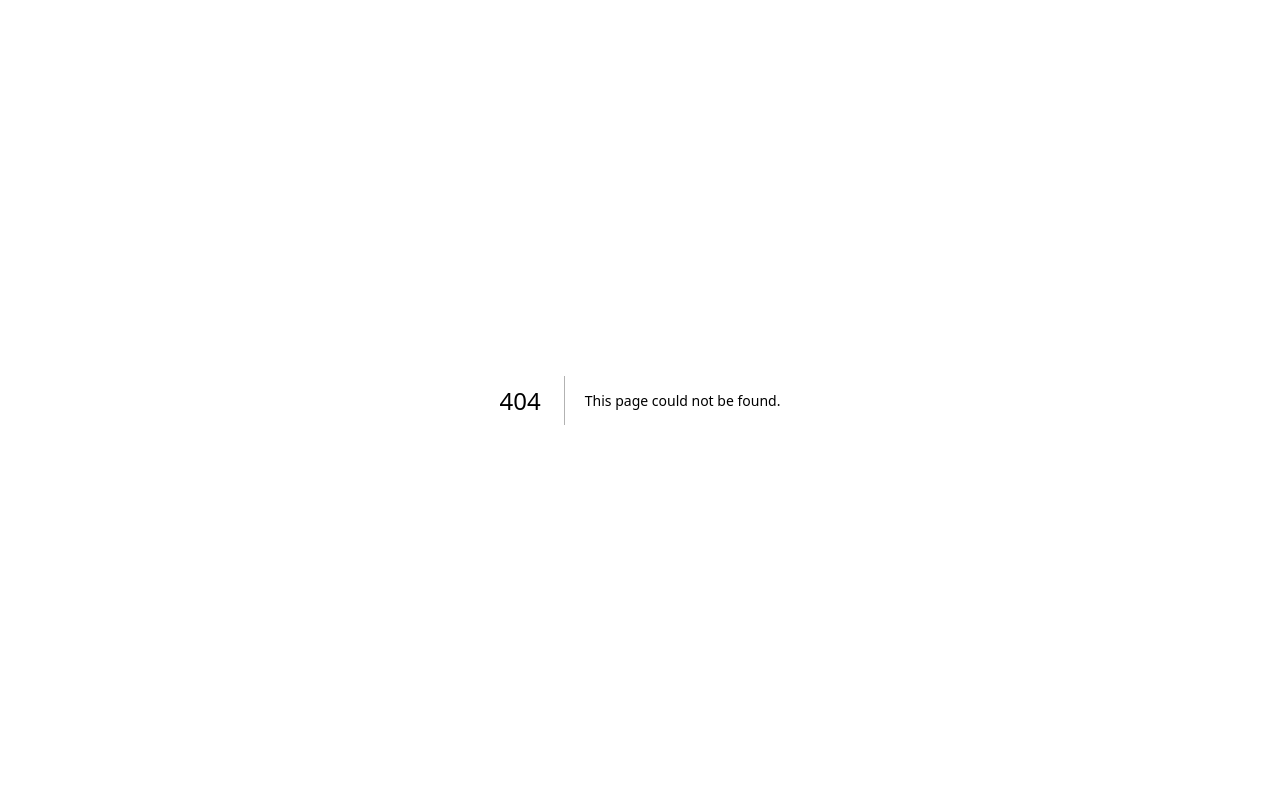
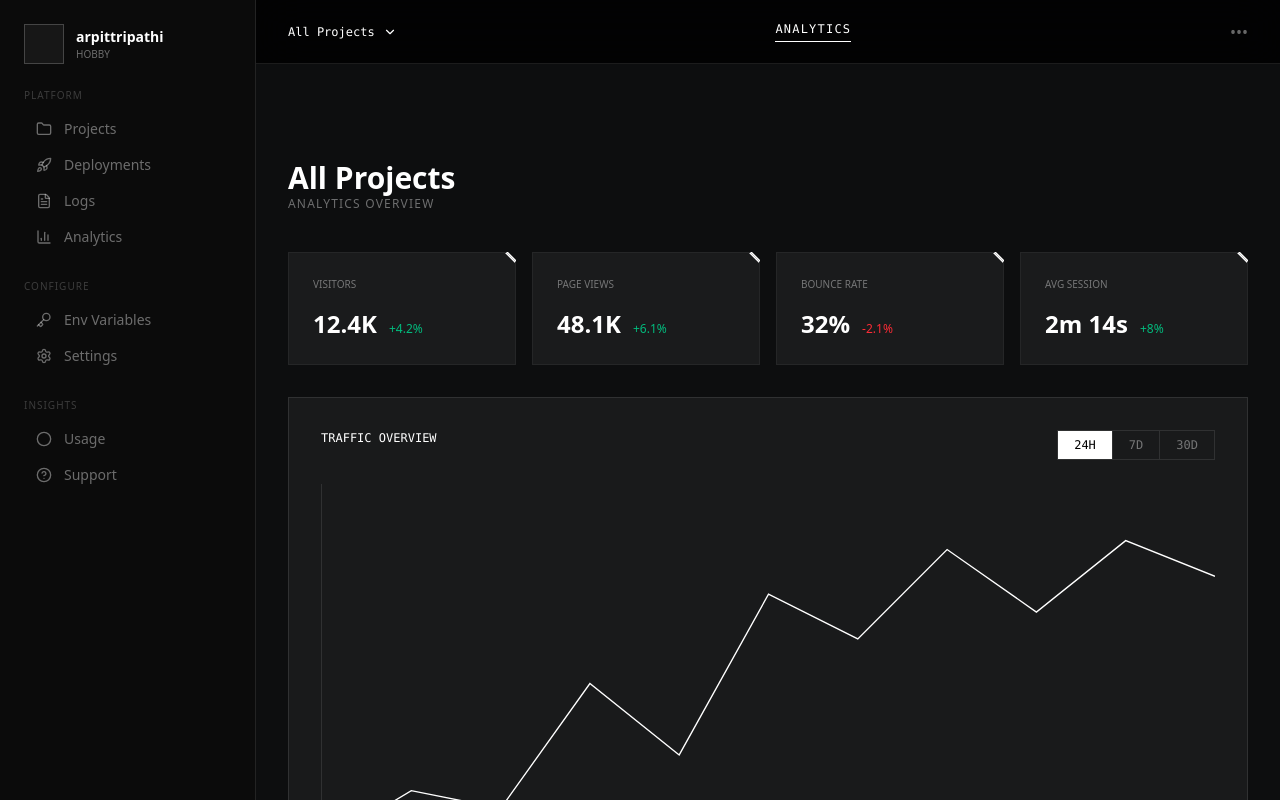
Before and after one commit to ABUDIYAAAA/kr0n, a Next.js app in the folder client/: page /dashboard/analytics/projectanalysis in a window 1280 px wide. Before the commit this address had no page. Shown: the top 800 px of the page. Built offline with nearby package versions, Linux system fonts and the light colour scheme.

Commit message:
project analysis page done

```diff
--- a/client/app/authentication/login/page.js
+++ b/client/app/authentication/login/page.js
@@ -32,10 +32,10 @@ export default function Login() {
               </button>
 
               {/* GITHUB */}
-              <button className="w-full flex items-center justify-center gap-3 py-3 border border-white/20 hover:cursor-pointer">
+              <button className="group w-full flex items-center justify-center gap-3 border border-white/20 py-3 hover:bg-white hover:text-black transition-none">
                 <img
                   src="https://www.svgrepo.com/show/512317/github-142.svg"
-                  className="w-5 h-5 invert"
+                  className="w-5 h-5 invert group-hover:invert-0"
                 />
 
                 <span className="text-[12px] font-semibold uppercase tracking-widest">
--- a/client/app/authentication/signup/page.js
+++ b/client/app/authentication/signup/page.js
@@ -1,4 +1,6 @@
 "use client";
+
+import Link from "next/link";
 
 export default function Signup() {
   return (
@@ -20,9 +22,11 @@ export default function Signup() {
         </div>
 
         <div>
-          <a className="text-white text-xs uppercase tracking-widest border border-white/20 px-4 py-2 hover:bg-white hover:text-black">
+          <Link
+            href="/authentication/login"
+            className="text-white text-xs uppercase tracking-widest border border-white/20 px-4 py-2 hover:bg-white hover:text-black">
             LOGIN
-          </a>
+          </Link>
         </div>
       </header>
 
@@ -112,7 +116,9 @@ export default function Signup() {
             <div className="text-center pt-2">
               <p className="text-zinc-500 text-xs">
                 Already have an account?{" "}
-                <a className="text-white hover:underline">Login</a>
+                <Link href="/authentication/login" className="text-white hover:underline">
+                  Login
+                </Link>
               </p>
             </div>
           </div>
--- a/client/app/dashboard/analytics/page.js
+++ b/client/app/dashboard/analytics/page.js
@@ -145,7 +145,9 @@ export default function AnalyticsPage() {
                     key={project}
                     onClick={() => {
                       setSelected(project);
-                      router.push(`/dashboard/analytics/${project}`);
+                      router.push(
+                        `/dashboard/analytics/projectanalysis?project=${encodeURIComponent(project)}`,
+                      );
                     }}
                     className={`w-full flex items-center gap-4 px-6 py-4 text-left ${
                       selected === project
--- /dev/null
+++ b/client/app/dashboard/analytics/projectanalysis/page.js
@@ -0,0 +1,186 @@
+"use client";
+
+import { useEffect, useMemo, useState } from "react";
+import Sidebar from "../../sidebar/page";
+import { useSearchParams } from "next/navigation";
+import { ChevronDown, X } from "lucide-react";
+
+export default function AnalyticsDashboard() {
+  const searchParams = useSearchParams();
+  const selectedParam = searchParams.get("project");
+
+  const projects = ["watch-wise", "sast-assignments", "core-engine"];
+
+  const [selected, setSelected] = useState(null);
+  const [open, setOpen] = useState(false);
+  const [range, setRange] = useState("24H");
+
+  const availableProjects = useMemo(() => {
+    if (selectedParam && !projects.includes(selectedParam)) {
+      return [selectedParam, ...projects];
+    }
+
+    return projects;
+  }, [projects, selectedParam]);
+
+  useEffect(() => {
+    if (selectedParam) {
+      setSelected(selectedParam);
+    }
+  }, [selectedParam]);
+
+  const dataMap = {
+    "24H": [380, 320, 340, 200, 280, 100, 150, 50, 120, 40, 80],
+    "7D": [300, 280, 260, 240, 200, 180, 160, 140, 120, 100, 80],
+    "30D": [400, 350, 300, 250, 200, 150, 100, 80, 60, 40, 20],
+  };
+
+  const points = dataMap[range].map((y, i) => `${i * 100},${y}`).join(" ");
+
+  return (
+    <div className="flex min-h-screen bg-[#0d0e0f] text-white">
+      <Sidebar />
+
+      <div className="flex flex-col flex-1">
+        {/* NAVBAR */}
+        <nav className="bg-black/80 backdrop-blur-xl border-b border-white/10 px-8 h-16 flex items-center justify-between">
+          {/* LEFT */}
+          <div className="relative flex items-center gap-2 font-mono text-xs uppercase">
+            <button
+              onClick={() => setOpen(!open)}
+              className="flex items-center gap-2">
+              {selected || "All Projects"}
+              <ChevronDown size={14} />
+            </button>
+
+            {selected && (
+              <button
+                onClick={(e) => {
+                  e.stopPropagation();
+                  setSelected(null);
+                }}
+                className="text-white/40 hover:text-white">
+                <X size={14} />
+              </button>
+            )}
+
+            {open && (
+              <div className="absolute top-full mt-2 bg-[#111] border border-white/10 w-44 z-50">
+                {availableProjects.map((p) => (
+                  <div
+                    key={p}
+                    onClick={() => {
+                      setSelected(p);
+                      setOpen(false);
+                    }}
+                    className="px-3 py-2 hover:bg-white/10 cursor-pointer">
+                    {p}
+                  </div>
+                ))}
+              </div>
+            )}
+          </div>
+
+          {/* CENTER */}
+          <div className="text-xs font-mono uppercase tracking-widest border-b border-white pb-1">
+            ANALYTICS
+          </div>
+
+          {/* RIGHT */}
+          <div className="text-white/40">•••</div>
+        </nav>
+
+        {/* CONTENT */}
+        <main className="max-w-[1440px] mx-auto w-full pt-24 px-8 pb-20">
+          {/* HEADER */}
+          <div className="mb-10">
+            <h1 className="text-3xl font-bold">{selected || "All Projects"}</h1>
+            <p className="text-white/40 text-xs uppercase tracking-widest">
+              Analytics Overview
+            </p>
+          </div>
+
+          {/* METRICS (UPDATED TO CLIPPED) */}
+          <div className="grid grid-cols-4 gap-4 mb-8">
+            {[
+              {
+                label: "Visitors",
+                value: "12.4K",
+                change: "+4.2%",
+                color: "text-emerald-500",
+              },
+              {
+                label: "Page Views",
+                value: "48.1K",
+                change: "+6.1%",
+                color: "text-emerald-500",
+              },
+              {
+                label: "Bounce Rate",
+                value: "32%",
+                change: "-2.1%",
+                color: "text-red-500",
+              },
+              {
+                label: "Avg Session",
+                value: "2m 14s",
+                change: "+8%",
+                color: "text-emerald-500",
+              },
+            ].map((m) => (
+              <div key={m.label} className="relative">
+                {/* OUTER BORDER (CLIPPED) */}
+                <div className="clipped bg-white/10 p-[1px]">
+                  {/* INNER CARD */}
+                  <div className="clipped bg-[#1a1b1c] p-6 hover:bg-[#202223] transition">
+                    <p className="text-[10px] text-white/40 uppercase mb-4">
+                      {m.label}
+                    </p>
+
+                    <div className="flex gap-3 items-baseline">
+                      <span className="text-2xl font-bold">{m.value}</span>
+                      <span className={`text-xs ${m.color}`}>{m.change}</span>
+                    </div>
+                  </div>
+                </div>
+              </div>
+            ))}
+          </div>
+
+          {/* GRAPH */}
+          <div className="border border-white/10 bg-white/5 p-8">
+            <div className="flex justify-between mb-6">
+              <h3 className="text-xs uppercase font-mono">Traffic Overview</h3>
+
+              <div className="flex border border-white/10">
+                {["24H", "7D", "30D"].map((r) => (
+                  <button
+                    key={r}
+                    onClick={() => setRange(r)}
+                    className={`px-4 py-1.5 text-xs font-mono ${
+                      range === r
+                        ? "bg-white text-black"
+                        : "text-white/40 hover:text-white border-l border-white/10"
+                    }`}>
+                    {r}
+                  </button>
+                ))}
+              </div>
+            </div>
+
+            <div className="h-[400px] border-l border-b border-white/10 relative">
+              <svg viewBox="0 0 1000 400" className="w-full h-full">
+                <polyline
+                  fill="none"
+                  stroke="white"
+                  strokeWidth="1.5"
+                  points={points}
+                />
+              </svg>
+            </div>
+          </div>
+        </main>
+      </div>
+    </div>
+  );
+}
--- a/client/app/page.js
+++ b/client/app/page.js
@@ -1,4 +1,5 @@
 import Image from "next/image";
+import Link from "next/link";
 
 export default function Home() {
   return (
@@ -28,13 +29,17 @@ export default function Home() {
           </div>
 
           <div className="flex gap-4 items-center">
-            <button className="text-xs font-bold uppercase text-white/50 hover:text-white px-4 py-2">
+            <Link
+              href="/authentication/login"
+              className="text-xs font-bold uppercase text-white/50 hover:text-white px-4 py-2">
               LOGIN
-            </button>
+            </Link>
 
-            <button className="bg-white text-black text-xs font-bold px-6 py-2 clipped-btn-reverse hover:bg-zinc-200">
+            <Link
+              href="/authentication/signup"
+              className="bg-white text-black text-xs font-bold px-6 py-2 clipped-btn-reverse hover:bg-zinc-200">
               SIGN UP
-            </button>
+            </Link>
           </div>
         </nav>
       </header>
@@ -206,7 +211,12 @@ export default function Home() {
       <footer className="border-t border-white/10 bg-black">
         <div className="max-w-7xl mx-auto px-12 py-16 flex flex-col md:flex-row justify-between gap-8">
           <div>
-            <span className="text-xl font-black text-white">KRON</span>
+            <span
+              className="text-xl font-black text-white
+  [-webkit-text-stroke:0.6px_rgba(255,255,255,0.25)]
+  [text-shadow:0_0_3px_rgba(255,255,255,0.18)]">
+              KRON
+            </span>
             <p className="text-xs text-zinc-600 mt-4 font-mono uppercase">
               © 2024 KRON SYSTEMS
             </p>
```
